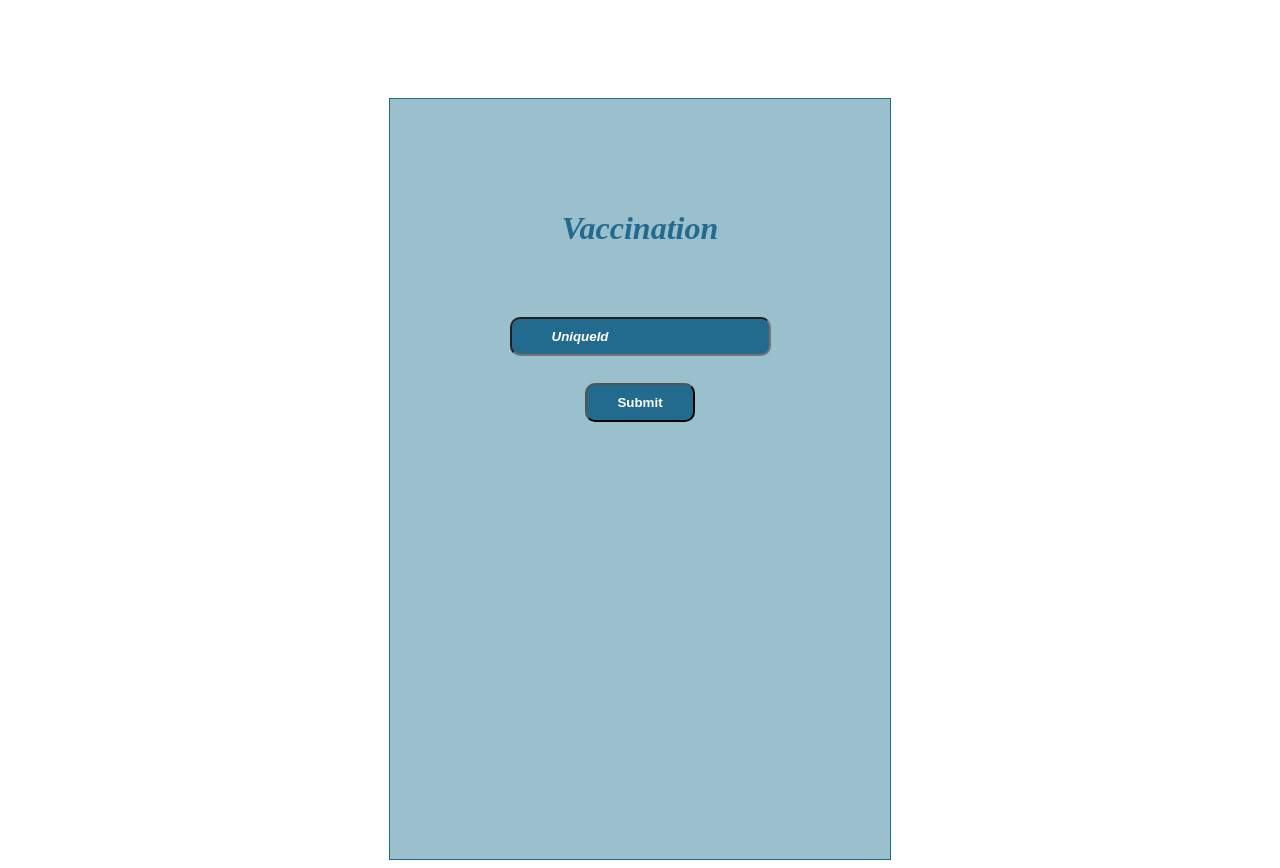
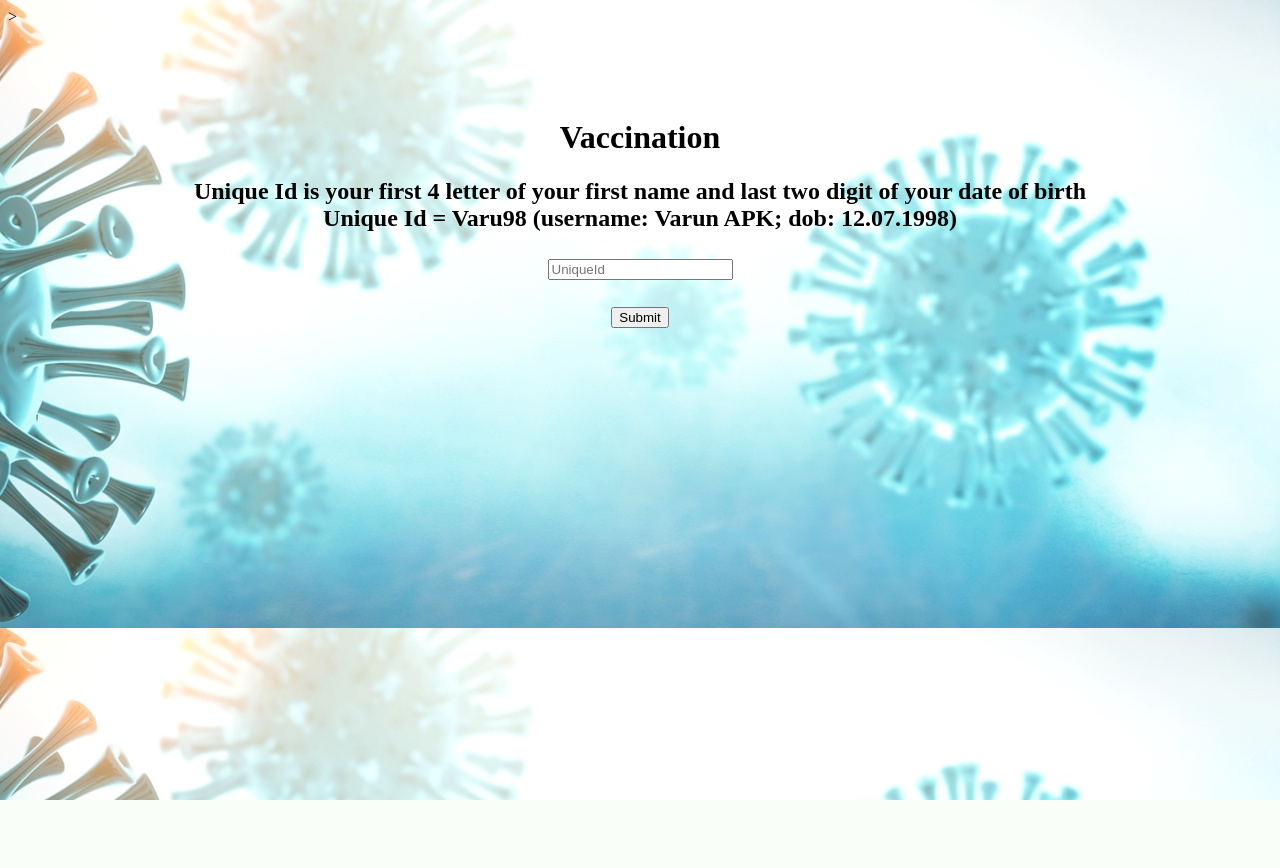
Before and after one commit to CovidT/Covidtracker, a Flask app: page /vaccine in a window 1280 px wide. After the commit the page ends 800 px from the top, so only its background shows below. Run offline with Flask 2, Linux system fonts and the light colour scheme; some libraries are stand-ins or nearby versions.

Commit message:
Add files via upload

```diff
--- a/main.py
+++ b/main.py
@@ -73,6 +73,7 @@ def vaccine():
             session['seconddose'] = account['seconddose']
             session['seconddate'] = account['seconddate']
             session['seconddosename'] = account['seconddosename']
+            session['location'] = account['location']
             return render_template('vaccinedetails.html', msg=msg)
         else:
             msg = 'Incorrect UniqueId'
@@ -94,6 +95,7 @@ def testresults():
             session['dateofbirth'] = account['dateofbirth']
             session['date'] = account['date']
             session['result'] = account['Result']
+            session['location'] = account['location']
             return render_template('testdetails.html', msg=msg)
         else:
             msg = 'Incorrect UniqueId'
@@ -115,7 +117,6 @@ def register():
         email = request.form['email']
         location = request.form['location']
         uniqueid = name[:4] + dob[len(dob)-2:len(dob)]
-        #send_email(email, uniqueid)
         selected_field = (request.form["coviddata"])
         if selected_field == 'vaccine':
             vaccine_dose = request.form['dosenumber']
@@ -126,7 +127,11 @@ def register():
             cursor.execute(cmd)
             account = cursor.fetchone()
             if account:
-                msg = 'Account already exists !'
+                cmd = "UPDATE vaccine SET seconddose='%s', seconddate='%s', seconddosename='%s' WHERE (UniqueId = '%s');" % (
+                    vaccine_dose, vaccine_date, vaccine_name, uniqueid)
+                cursor.execute(cmd)
+                mysql.connection.commit()
+                msg = 'You have successfully registered !'
             else:
                 if vaccine_dose == '1':
                     cmd = "INSERT INTO vaccine (name, dateofbirth, email, firstdose, date, firstdosename, UniqueId, location) VALUES ('%s', '%s', '%s', %s, '%s', '%s', '%s', '%s')" % (name, dob, email,
--- a/static/style.css
+++ b/static/style.css
@@ -9,7 +9,7 @@
                 height: 600px;
                 border: 1px solid #236B8E;
                 border-radius: 0px;
-                background-color: #9AC0CD;
+                background-color: #87CEEB;
             }
 
             .btn {
@@ -22,20 +22,20 @@
 
             .textbox{
                 padding: 10px 40px;
-                background-color: #236B8E;
-                text-color: #FFFFFF;
+                background-color: #87CEEB;
+                text-color: #00008B;
                 border-radius: 10px;
             }
 
             ::placeholder {
-                color: #FFFFFF;
+                color: #00008B;
                 opacity: 1;
                 font-style: oblique;
                 font-weight: bold;
             }
 
             .word{
-                color: #236B8E;
+                color: #00008B;
                 font-style: oblique;
                 font-weight: bold;
             }
--- a/templates/vaccine.html
+++ b/templates/vaccine.html
@@ -1,17 +1,24 @@
 <html>
     <head>
-        <meta charset="UTF-8">
-        <title> Coviddata </title>
-        <link rel="stylesheet" href="{{ url_for('static', filename='style.css') }}">
+        <style>
+            <meta charset="UTF-8">
+            <title> Coviddata </title>
+            <link rel="stylesheet" href="{{ url_for('static', filename='style.css') }}">
+        </style>>
     </head>
-    <body></br></br></br></br></br>
+    <body background="static/corona.png"></br></br></br></br></br>
          <div align="center">
           <div align="center" class="border">
              <div class="header">
                 <h1 class="word">Vaccination</h1>
-             </div></br>
+             </div>
                 <h2 class="word">
                 <form action="{{ url_for('vaccine') }}" method="post">
+                    <div class="msg">{{ msg }}</div>
+                    <div class="word">
+                        Unique Id is your first 4 letter of your first name and last two digit of your date of birth</br>
+                        Unique Id = Varu98 (username: Varun APK; dob: 12.07.1998)
+                    </div></br>
                     <input id="uniqueId" name="uniqueId" type="text" placeholder="UniqueId" class="textbox"/></br></br>
                     <input type="submit" class="btn" value="Submit"></br></br>
                 </form>
```
Also changed, not shown: templates/homepage.html (+6 -4 lines), templates/login.html (+8 -6 lines), templates/register.html (+6 -7 lines), templates/testdetails.html (+7 -4 lines), templates/testresults.html (+11 -4 lines), templates/vaccinedetails.html (+7 -4 lines), static/corona.png (added), static/image.jpg (added).
